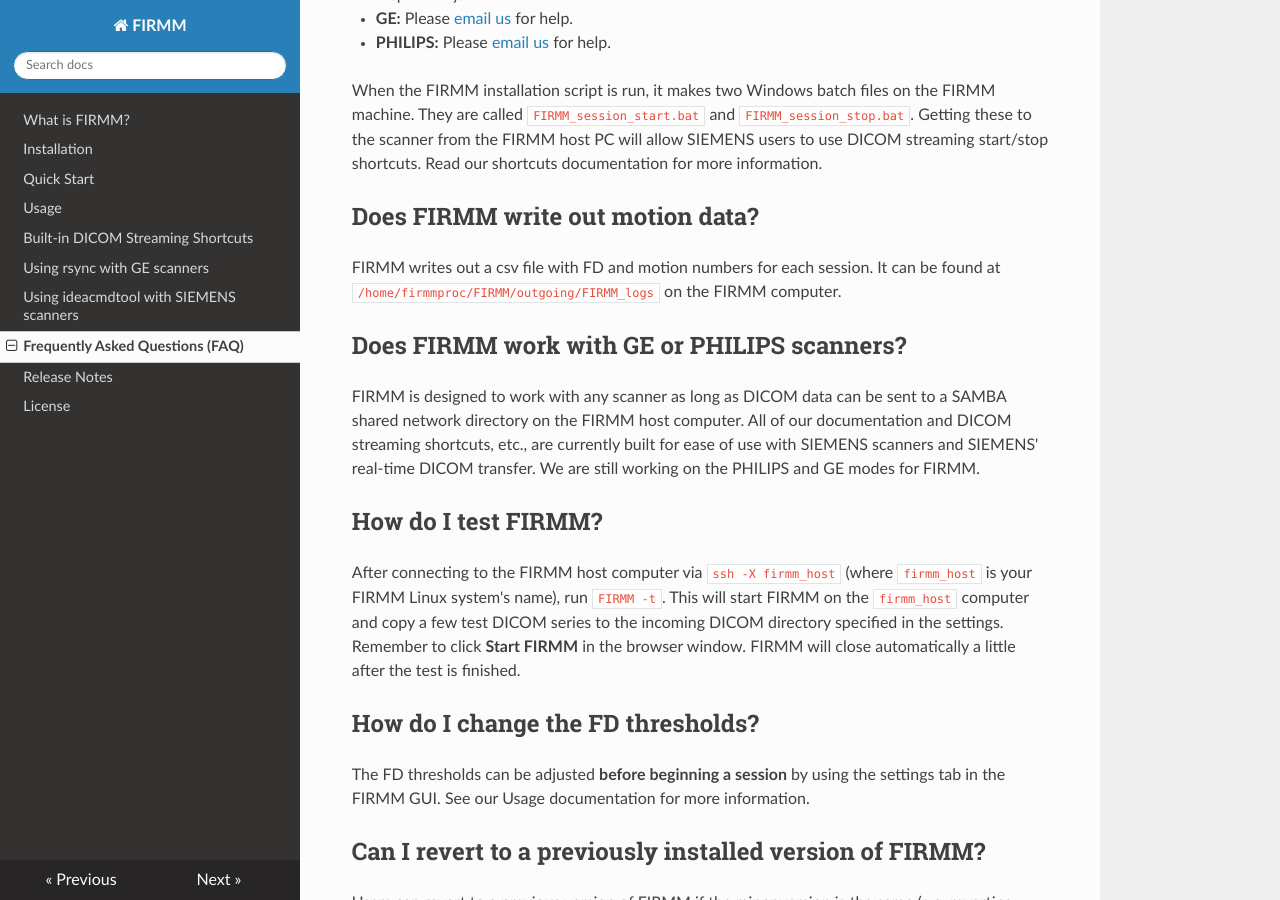
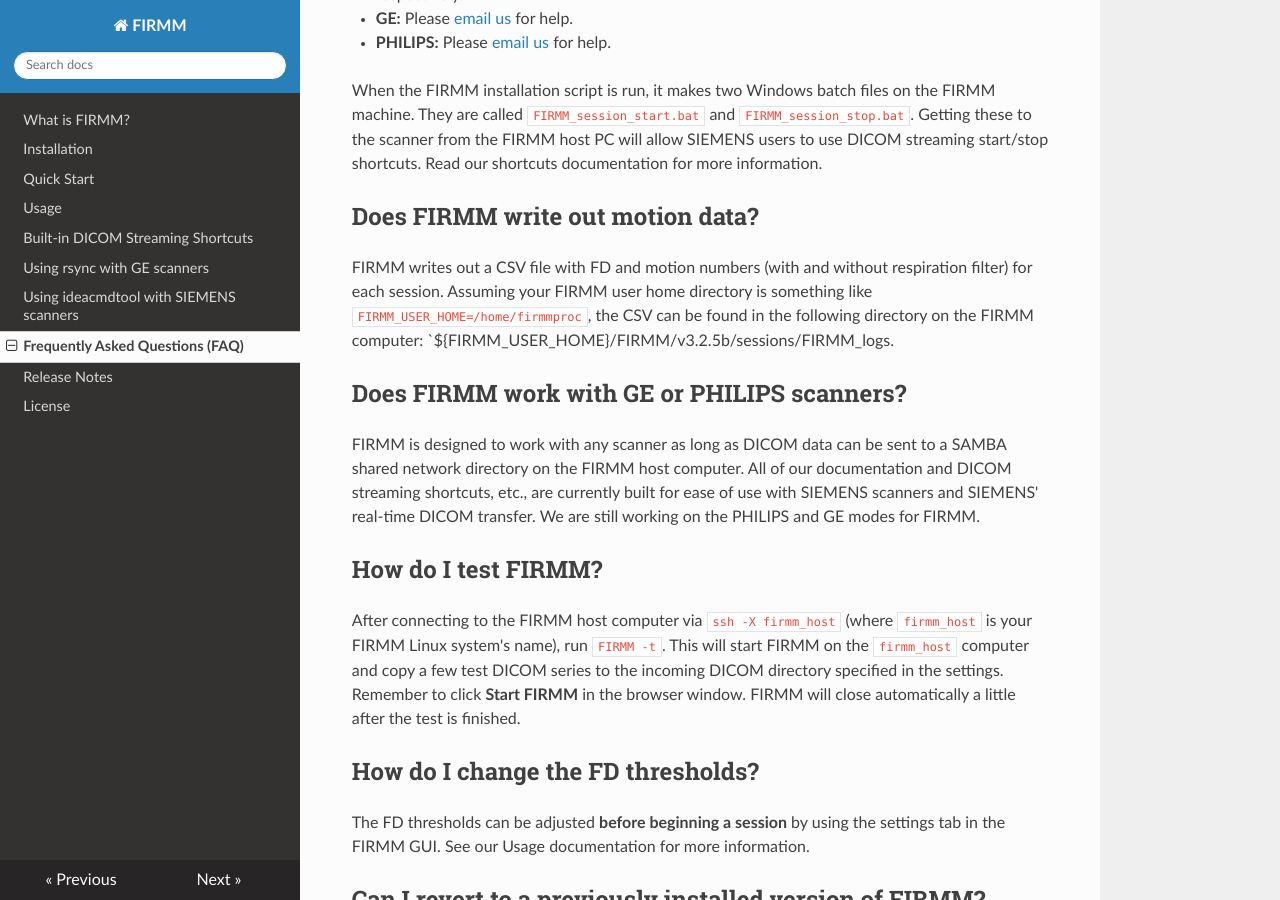
Before and after one commit to FIRMMsoftware/firmm_docs, an MkDocs documentation site: the page built from docs/FAQ.md, in a window 1280 px wide and 900 px high, scrolled down 664 px. Built offline with MkDocs 1.6.1, drawn with Linux system fonts in a browser that asks for light colours; nearby versions of some CDN libraries; old or Windows-style settings are respelled for this version of MkDocs.

Commit message:
Update CSV FAQ entry

```diff
--- a/docs/FAQ.md
+++ b/docs/FAQ.md
@@ -16,7 +16,7 @@ When the FIRMM installation script is run, it makes two Windows batch files on t
 
 ## Does FIRMM write out motion data?
 
-FIRMM writes out a csv file with FD and motion numbers for each session. It can be found at `/home/firmmproc/FIRMM/outgoing/FIRMM_logs` on the FIRMM computer.
+FIRMM writes out a CSV file with FD and motion numbers (with and without respiration filter) for each session. Assuming your FIRMM user home directory is something like `FIRMM_USER_HOME=/home/firmmproc`, the CSV can be found in the following directory on the FIRMM computer: `${FIRMM_USER_HOME}/FIRMM/v3.2.5b/sessions/FIRMM_logs.
 
 ## Does FIRMM work with GE or PHILIPS scanners?
 
```
